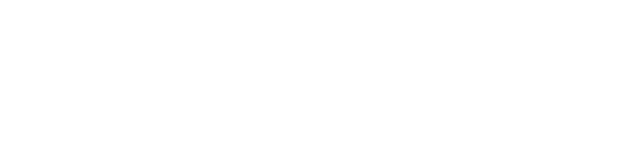
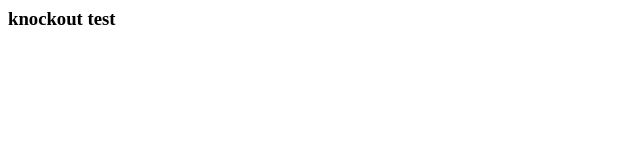
Before and after one commit to gpawade/gpawade.github.io, a plain HTML site: page ko/index.html in a window 1280 px wide. Shown: the whole page, without its empty margins (0-640 px from the left). Drawn offline with Linux system fonts and the light colour scheme.

Commit message:
file changed

```diff
--- a/ko/index.html
+++ b/ko/index.html
@@ -5,7 +5,7 @@
 
 <body>
 
-
+<h3>knockout test</h3>
 
 
 	<script type="text/javascript" src="script/app.js"></script>
```
